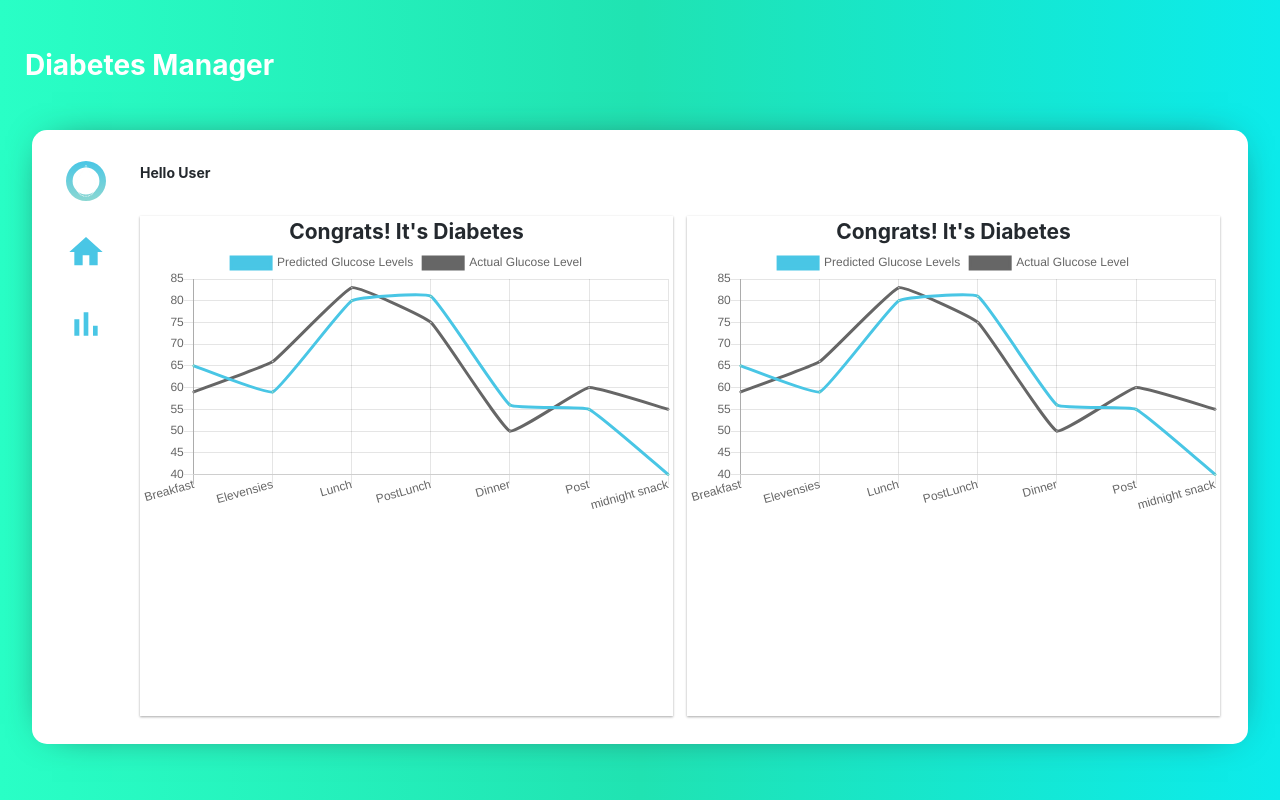
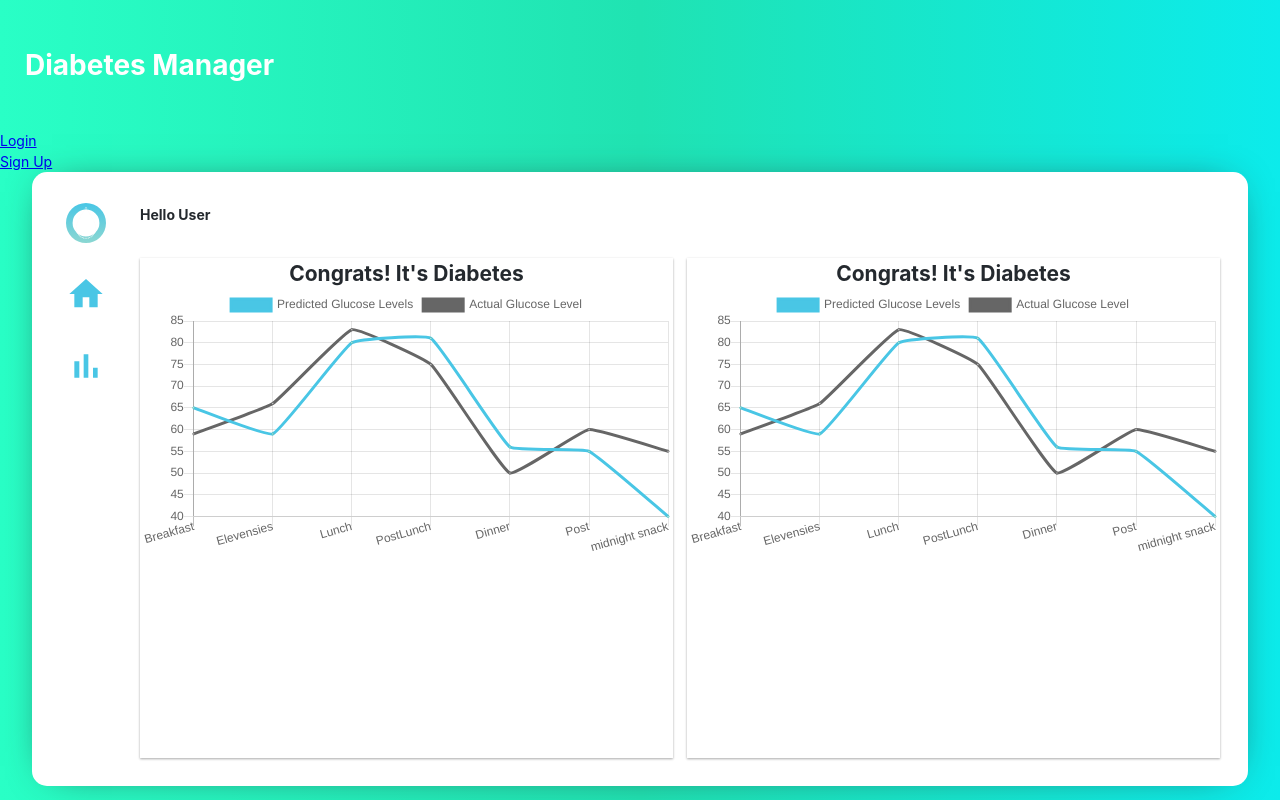
Before and after one commit to Build-Week-Diabetes-Manager/frontend, a React (Create React App) app in the folder diabetes-management/: page / in a window 1280 px wide. Built offline with nearby package versions, Linux system fonts and the light colour scheme.

Commit message:
added Link to App.js and cleaned code

```diff
--- a/diabetes-management/src/App.js
+++ b/diabetes-management/src/App.js
@@ -1,17 +1,12 @@
 import React from 'react';
-import { BrowserRouter as Router, Route } from "react-router-dom";
-import { Container } from 'react-bootstrap';
-
+import { BrowserRouter as Router, Route, Link } from "react-router-dom";
 import FormikUserLoginForm from './components/Login';
 import FormikUserSignUpForm from './components/Signup';
 import PrivateRoute from './components/PrivateRoute'
 import {Navbar} from './components/Navbar';
 import Dashboard from './components/Dashboard';
+import './App.scss';
 
-
-
-import './App.scss';
-// import SignUp from "./components/SignUp.js";
 
 
 function App() {
@@ -19,6 +14,8 @@
     <Router>
     <div className="App">
       <Navbar/>
+      <Link to="/login"> Login </Link>
+      <Link to="/signup"> Sign Up </Link>
 
       <div className="Container">
         {/* <Route exact path="/Login" component={FormikUserLoginForm} />
@@ -26,7 +23,7 @@
         {/* Changed Route methods so we can have access to history prop*/}
         <PrivateRoute exact path="/Dashboard" component={Dashboard} />
         <Route exact path="/login" render={props => <FormikUserLoginForm {...props} />}  />
-        <Route exact path="/register" render={props => <FormikUserSignUpForm {...props} />}  />
+        <Route exact path="/signup" render={props => <FormikUserSignUpForm {...props} />}  />
       </div>
 
       <Dashboard />
```
